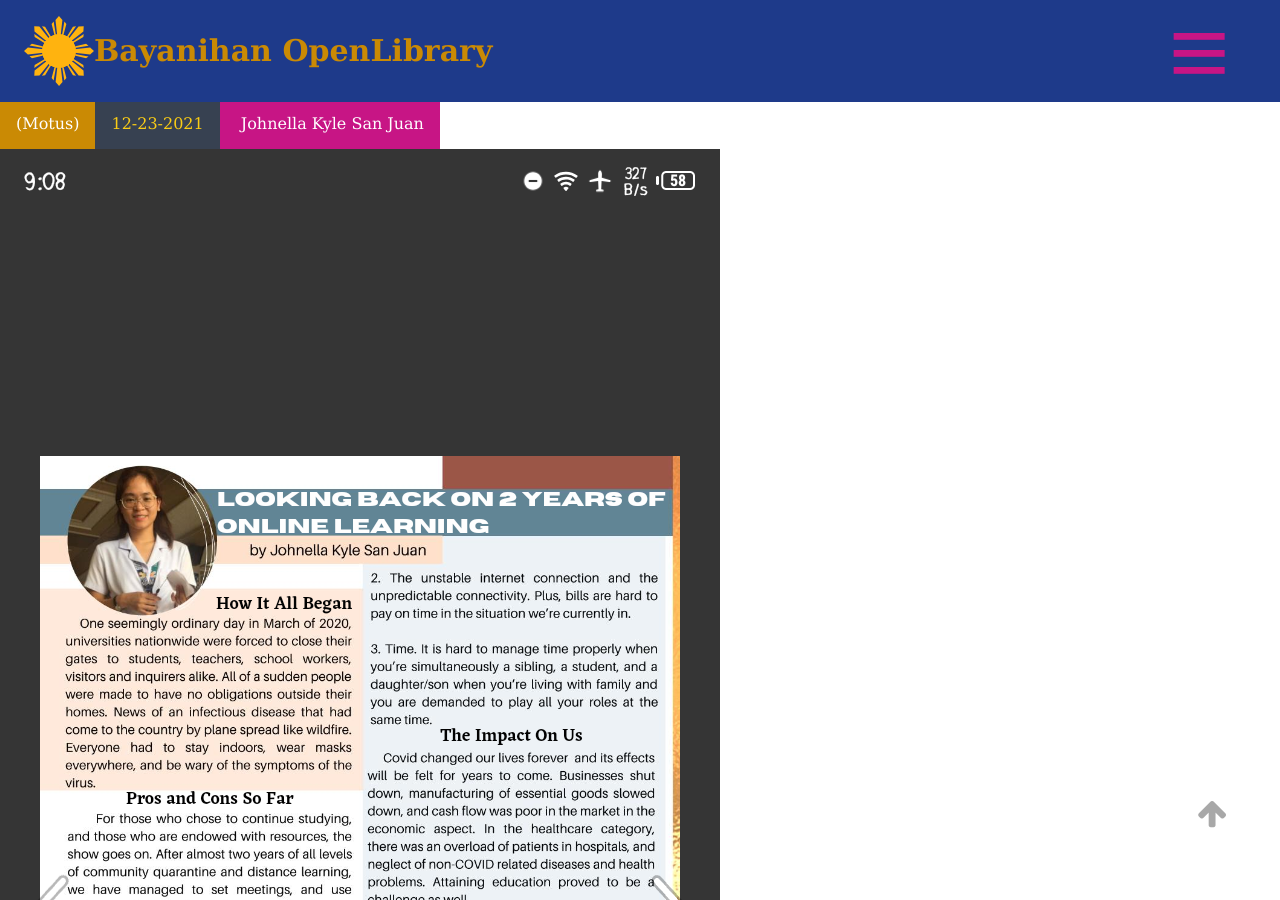
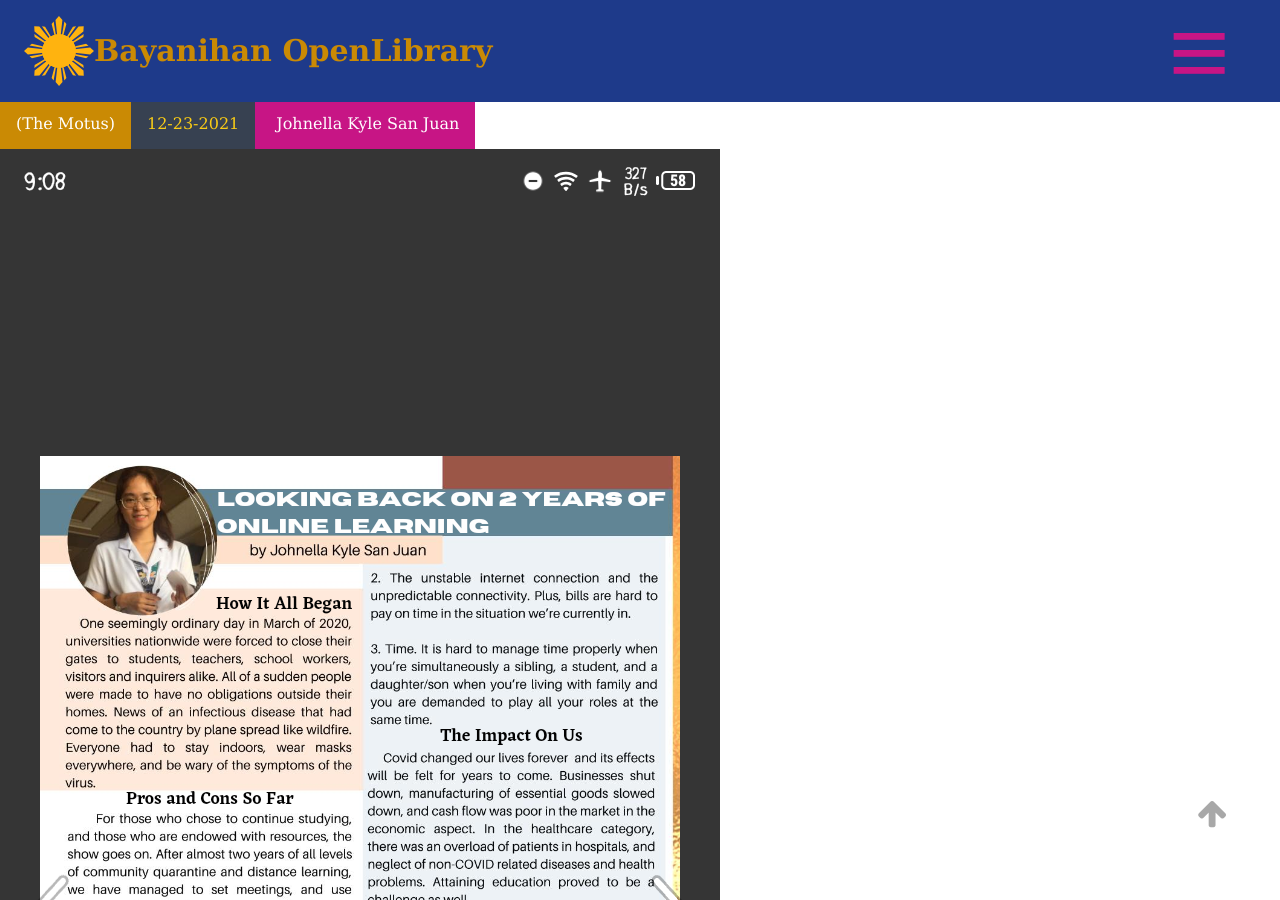
Before and after one commit to jk-sanjuan/jk-sanjuan.github.io, a Jekyll site: the page built from my_collections/_posts/2024-02-14-Johnella-Kyle.md, in a window 1280 px wide and 900 px high. Built offline with Jekyll 4.4.1, drawn with Linux system fonts in a browser that asks for light colours.

Commit message:
[0.1.14] (Johnella-Kyle)
+ add title

```diff
--- a/my_collections/_posts/2024-02-14-Johnella-Kyle.md
+++ b/my_collections/_posts/2024-02-14-Johnella-Kyle.md
@@ -8,9 +8,10 @@ published_date: 2024-02-14
 ---
 
 <div class="mt-3">
-<span class="text-white bg-yellow-600 p-4">(Motus)</span><span
-class="text-yellow-400 bg-gray-700 p-4">12-23-2021</span><span
-class="text-white bg-[mediumvioletred] p-4 [transition:background-color_.15s_ease] hover:bg-[rgb(250_21_133)]">
+<span class="text-white bg-yellow-600 p-4">(The Motus)</span><span
+  class="text-yellow-400 bg-gray-700 p-4">12-23-2021</span><span
+  class="text-white bg-[mediumvioletred] p-4 [transition:background-color_.15s_ease]
+  hover:bg-[rgb(250_21_133)]">
 Johnella Kyle San Juan</span>
 </div>
 
```
